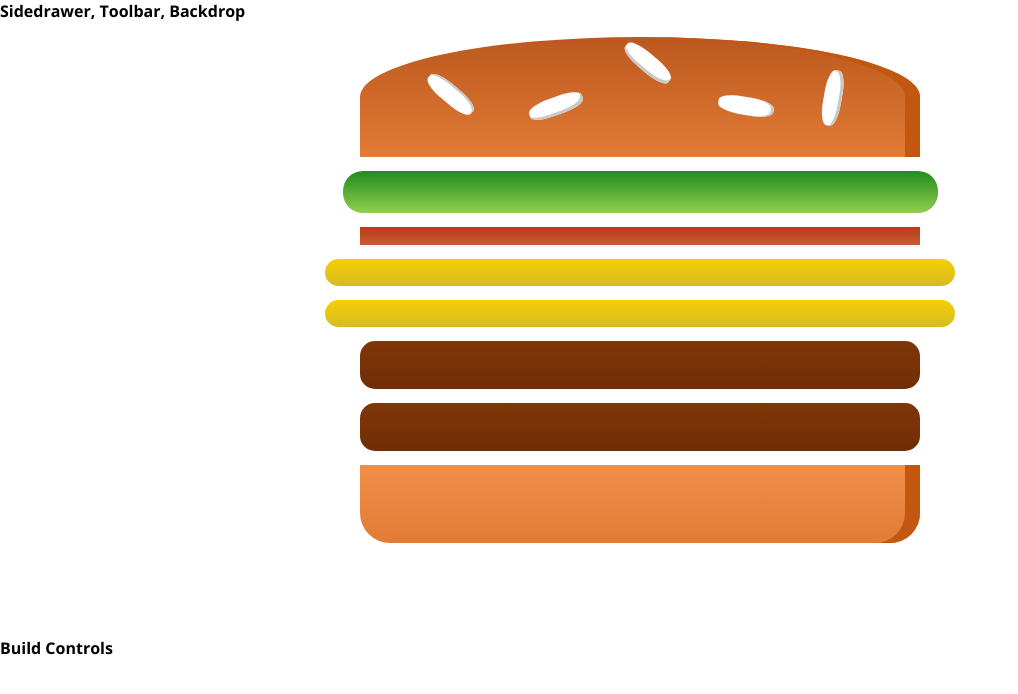
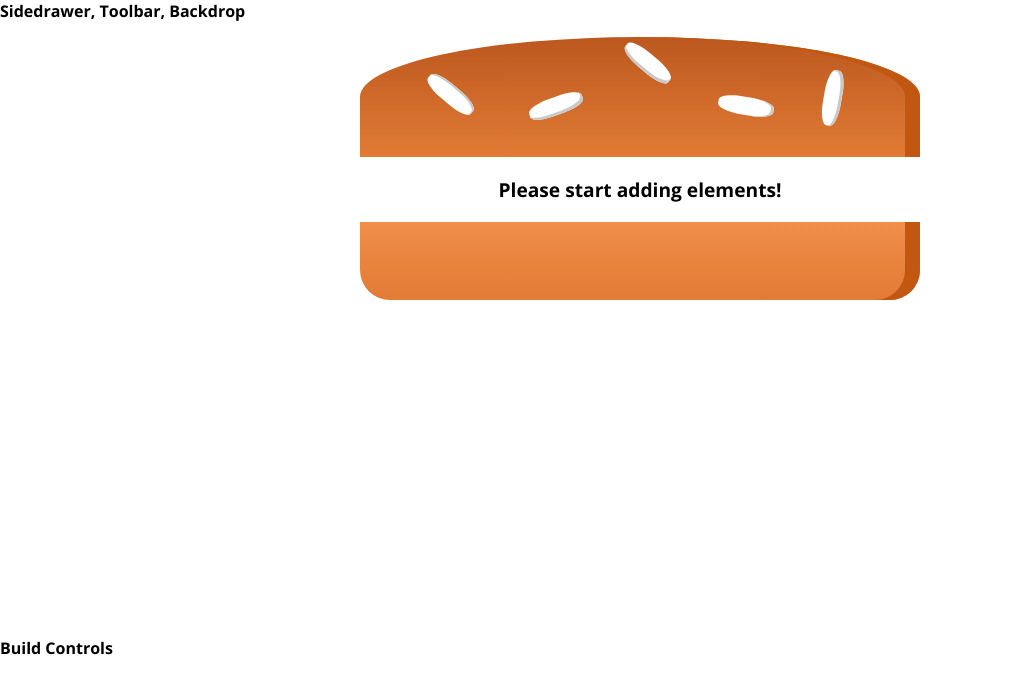
Before and after one commit to shouvik0013/React-Burger, a React app: page / in a window 1280 px wide. Shown: the top 694 px of the page, without its empty margins (0-1018 px from the left). Built offline with nearby package versions, Linux system fonts and the light colour scheme.

Commit message:
reduce() method is added in transformedIngredients of Burger.js

```diff
--- a/src/App.js
+++ b/src/App.js
@@ -8,7 +8,7 @@
       <div>
         <Layout>
           {/* Layout will contain actual components*/}
-          <BurgerBuilder/>
+          <BurgerBuilder/> {/*it is a container component*/}
         </Layout>
       </div>
     );
--- a/src/components/Burger/Burger.js
+++ b/src/components/Burger/Burger.js
@@ -4,12 +4,21 @@
 
 const burger = ( props ) => {
     //                              ["salad", "bacon"]
-    const transformedIngredients = Object.keys(props.ingredients)
+    let transformedIngredients = Object.keys(props.ingredients)
         .map(igKey => {
             return [...Array(props.ingredients[igKey])].map((_, index) => {
                 return <BurgerIngredient key={igKey+index} type={igKey}/>
-            })
-        });
+            });
+        }).reduce((arr, el) => {    // here arr is the empty [] that we passed as the 2nd argument in reduce function
+            // [[aa, bb], [cc, dd]] here el is [aa, bb] and [cc, dd]
+            return arr.concat(el);
+        }, []);
+
+    console.log(transformedIngredients);
+    if (transformedIngredients.length === 0) {
+        console.log('You forgot to add ingredients');
+        transformedIngredients = <p>Please start adding elements!</p>;
+    }
         //                      [["salad", 2], ["cheese", 4]]
     const ingredients_transformed = Object.entries(props.ingredients)
             .map(igInfo => {
@@ -28,7 +37,7 @@
             */}
             {/* <BurgerIngredient type="bacon"/>
             <BurgerIngredient type="meat"/> */}
-            {ingredients_transformed}
+            {transformedIngredients}
             <BurgerIngredient type="bread-bottom"/>
         </div>
     );
--- a/src/containers/BurgerBuilder/BurgerBuilder.js
+++ b/src/containers/BurgerBuilder/BurgerBuilder.js
@@ -8,10 +8,10 @@
         super(props);
         this.state = {
             ingredients: {
-                salad: 1,
-                bacon: 1,
-                cheese: 2,
-                meat: 2,
+                salad: 0,
+                bacon: 0,
+                cheese: 0,
+                meat: 0,
             }
         }
     }
```
Also changed, not shown: 1 other file (tests, documents, lock files or other folders).
